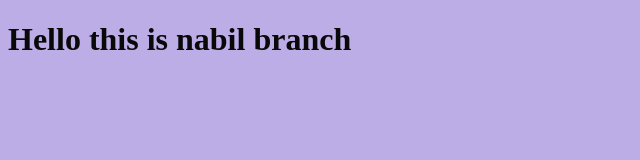
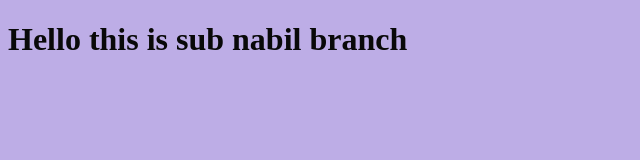
Before and after one commit to MohamedNabilLaravelDev/myPoject, a plain HTML site: page index.html in a window 1280 px wide. Shown: the whole page, without its empty margins (0-640 px from the left). Drawn offline with Linux system fonts and the light colour scheme.

Commit message:
changing title sub branch

```diff
--- a/index.html
+++ b/index.html
@@ -8,7 +8,7 @@
 </head>
 <body>
 
-  <h1> Hello this is nabil branch </h1>
+  <h1> Hello this is sub nabil branch </h1>
   <script  src="app.js"></script>
 </body>
 </html>
```
